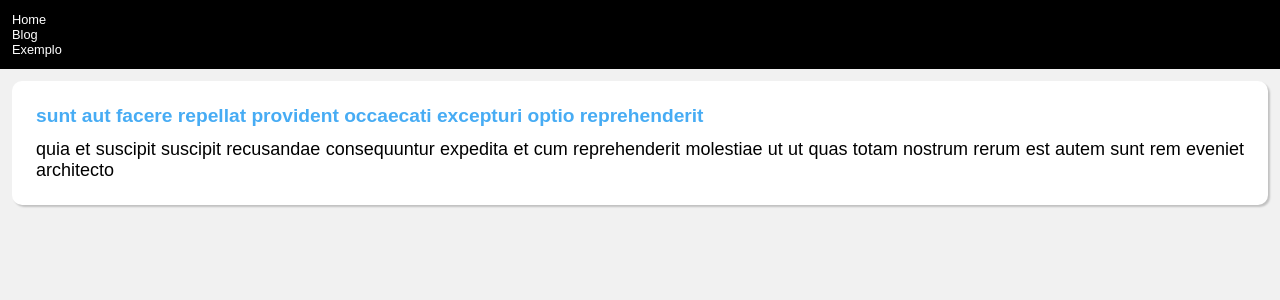
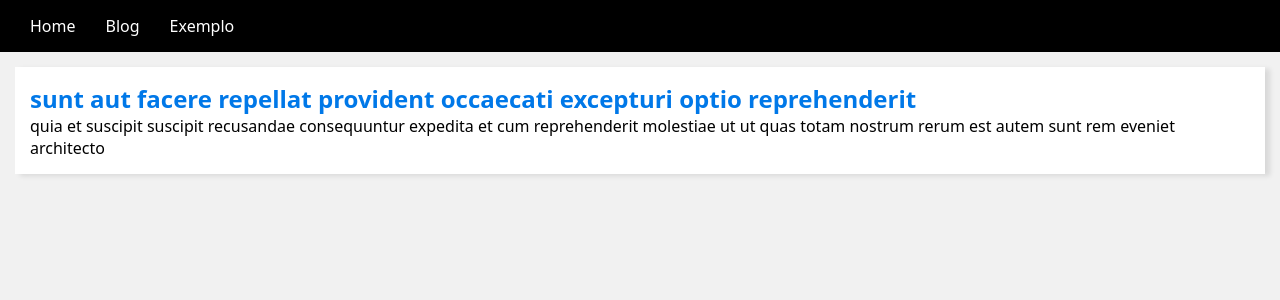
Before and after one commit to felipevalory/django, a Django app: page /blog/1/ in a window 1280 px wide. Shown: the top 300 px of the page. Run offline with Django 5.2, Linux system fonts and the light colour scheme.

Commit message:
resolvendo conflitos

```diff
--- a/base/global/partials/menu.html
+++ b/base/global/partials/menu.html
@@ -1,13 +1,13 @@
 <nav class="menu">
     <ul class="menu__links">
       <li>
-            <a href="{% url "home:home" %}">Home</a>
+        <a href="{% url 'home:home' %}">Home</a>
       </li>
       <li>
-            <a href="{% url "blog:home" %}">Blog</a>
+        <a href="{% url 'blog:home' %}">Blog</a>
       </li>
       <li>
-            <a href="{% url "blog:exemplo" %}">Exemplo</a>
+        <a href="{% url 'blog:exemplo' %}">Exemplo</a>
       </li>
     </ul>
 </nav>
--- a/base/static/global/css/style.css
+++ b/base/static/global/css/style.css
@@ -1,24 +1,14 @@
-/*Reset*/
+/* Reset */
 *,
-::after,
-::before {
+*:after,
+*:before {
   margin: 0;
   padding: 0;
   box-sizing: border-box;
 }
 
-.menu {
-    background: black;
-    padding: 1.5rem;
-}
-
-.menu__links a {
-    color: white;
-    list-style: none;
-}
-
 a {
-    color: rgb(71, 172, 244);
+  color: #0078e8;
   text-decoration: none;
 }
 
@@ -27,13 +17,14 @@ a:hover {
 }
 
 html {
-    font-size: 50%;
+  font-size: 62.5%;
 }
 
 body {
   font-size: 1.6rem;
-    background-color: #f1f1f1;
-    font-family: Arial, Helvetica, sans-serif;
+  background: #f1f1f1;
+  font-family: system-ui, -apple-system, BlinkMacSystemFont, 'Segoe UI', Roboto,
+    Oxygen, Ubuntu, Cantarell, 'Open Sans', 'Helvetica Neue', sans-serif;
 }
 
 .content {
@@ -43,22 +34,29 @@ body {
 }
 
 .post {
-    font-weight: lighter;
-    background-color: white;
-    padding: 3rem;
-    box-shadow: 2px 2px 2px rgba(0, 0, 0, 0.2);
-    border-radius: 10px;
+  background: #fff;
+  padding: 1.5rem;
+  box-shadow: 5px 2px 5px rgba(0, 0, 0, 10%);
 }
 
-.post__body {
-    font-size: 18px;
-    padding: 1.5rem 0rem 0rem 0rem;
-    text-align: justify;
+.menu {
+  background: #000;
+  padding: 0 1.5rem;
+}
 
+.menu__links {
+  list-style: none;
+  display: flex;
+}
+
+.menu__links a {
+  display: block;
+  color: #fff;
+  padding: 1.5rem;
 }
 
 @media (min-width: 600px) {
   .content:not(:has(.single-post)) {
-        grid-template-columns: repeat(auto-fill, minmax(48rem, 1fr));
+    grid-template-columns: repeat(auto-fill, minmax(32rem, 1fr));
   }
 }
```
Lines whose indentation alone changed are shown as unchanged.
